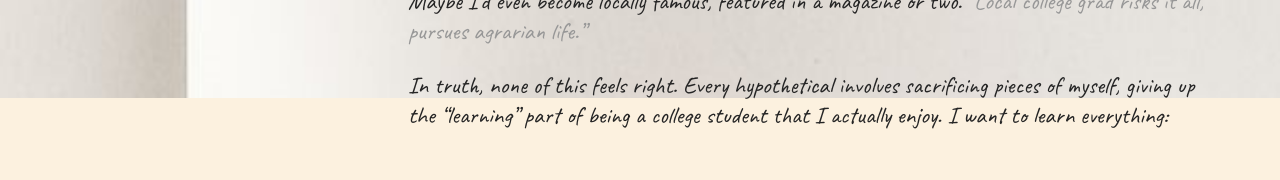
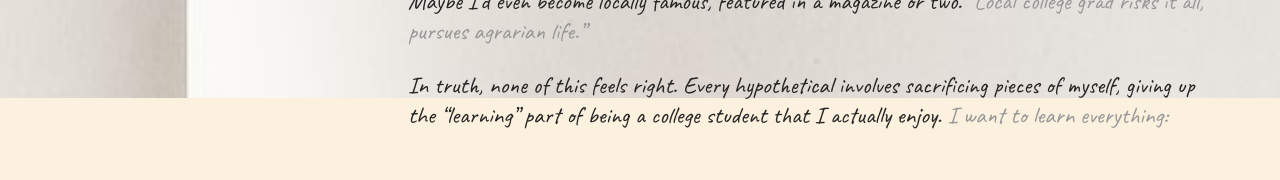
Before and after one commit to imestes/imestes.github.io, a plain HTML site: page assignment7c.html in a window 1280 px wide. Shown: the part 986-1166 px from the top of the page. Drawn offline with Linux system fonts and the light colour scheme.

Commit message:
Update assignment7c.html

```diff
--- a/assignment7c.html
+++ b/assignment7c.html
@@ -55,7 +55,8 @@
     <p> In truth, none of this feels right. Every hypothetical
         involves sacrificing pieces of myself, giving up the
         “learning” part of being a college student that I
-        actually enjoy. I want to learn everything: </p>
+        actually enjoy. <a href="https://www.scottishpoetrylibrary.org.uk/poem/strawberries/">
+        I want to learn everything: </a></p>
     <p style = "margin-top: 50px; margin-bottom: 50px;"> how to watercolor paint, </p>
     <p style = "margin-bottom: 50px;"> how to be a good friend, </p>
     <p style = "margin-bottom: 50px;"> how to throw the kind of house party everyone talks
```
